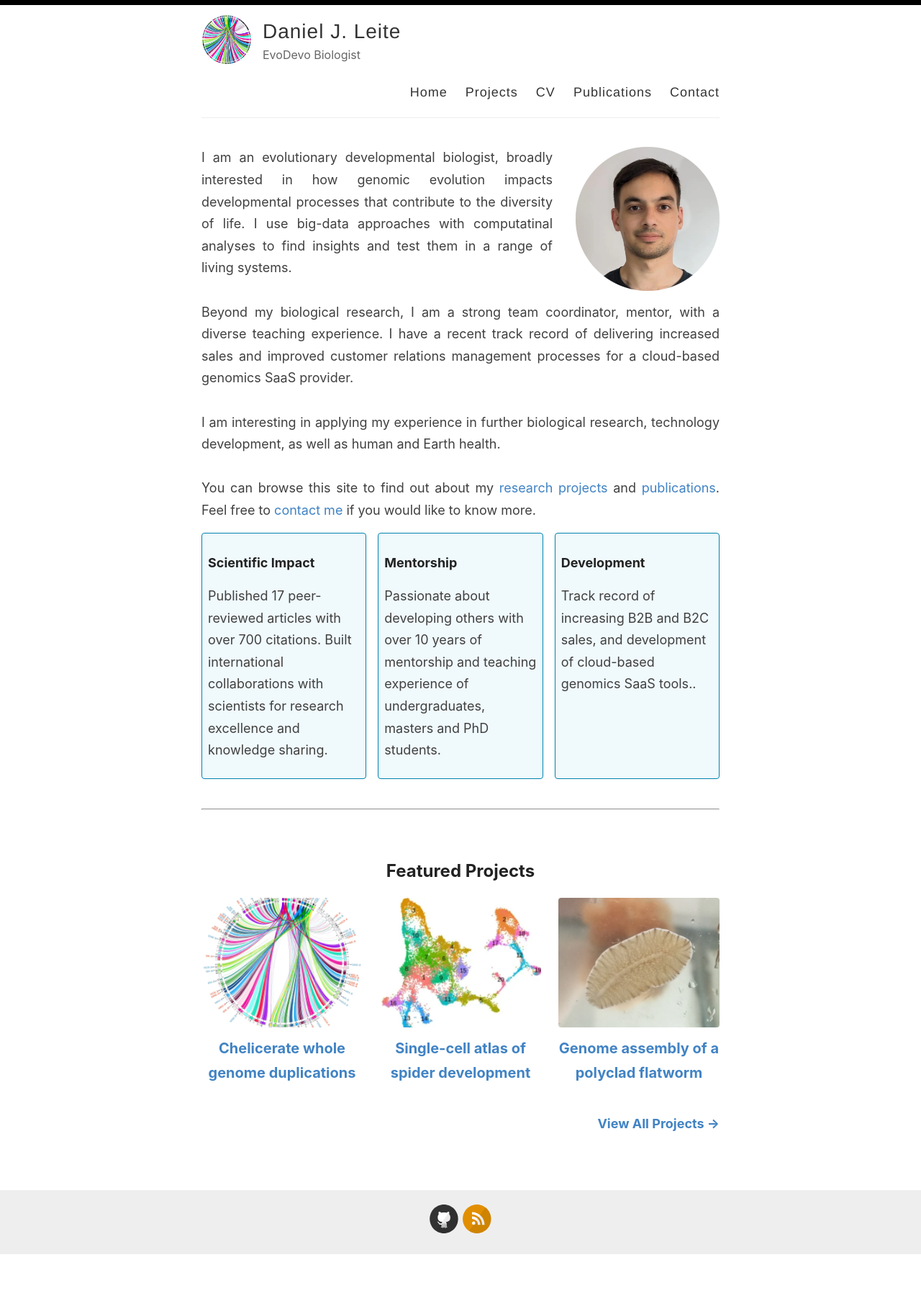
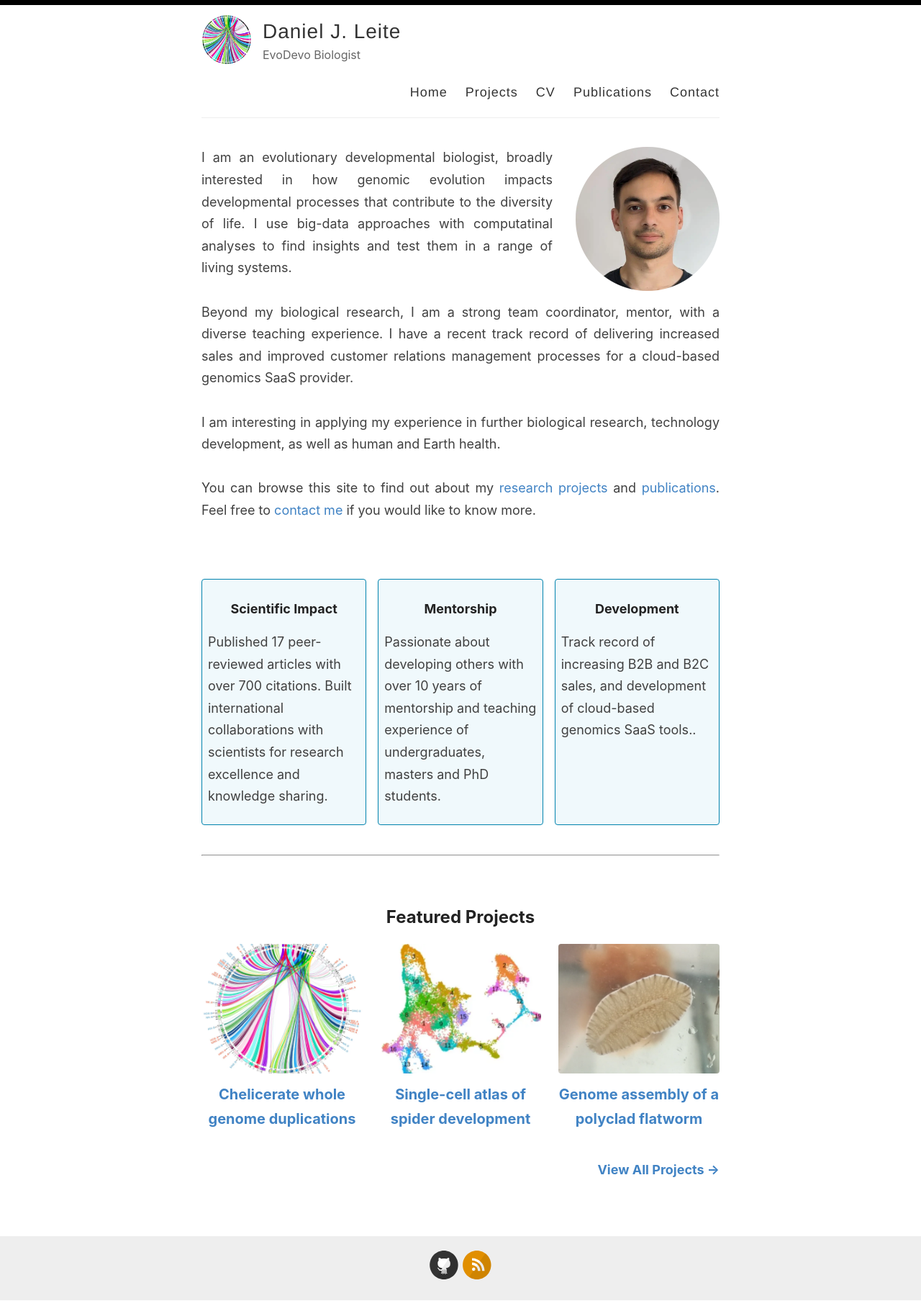
Before and after one commit to djleite/djleite.github.io, a Jekyll site: the page built from index.html, in a window 1280 px wide. Shown: the whole page at 72% size. Built offline with Jekyll 4.4.1, drawn with Linux system fonts in a browser that asks for light colours; the list of posts is cut into pages by our own code; before the commit the page ends 1743 px from its top, so only the background shows below that.

Commit message:
update achievement panels

```diff
--- a/index.html
+++ b/index.html
@@ -26,17 +26,17 @@ title: Home
     -->
     </p>
     <!-- 🔹 Info Panels Below Bio -->
-    <div style="display: flex; flex-wrap: wrap; justify-content: space-between; gap: 1rem; margin-top: 1rem;">
+    <div style="display: flex; flex-wrap: wrap; justify-content: space-between; gap: 1rem; margin-top: 5rem;">
       <div style="flex: 1 1 calc(33.333% - 1rem); text-align: center; border: 1px solid #0082ad; background-color: #f0f9fc; padding: 0.5rem; border-radius: 4px;">
-        <h4 style="margin-bottom: 0rem;">Scientific Impact</h3>
+        <h4 style="margin-bottom: 0rem; text-align: center;">Scientific Impact</h3>
         <p style="text-align: left;">Published 17 peer-reviewed articles with over 700 citations. Built international collaborations with scientists for research excellence and knowledge sharing.</p>
       </div>
       <div style="flex: 1 1 calc(33.333% - 1rem); text-align: center; border: 1px solid #0082ad; background-color: #f0f9fc; padding: 0.5rem; border-radius: 4px;">
-        <h4 style="margin-bottom: 0rem;">Mentorship</h3>
+        <h4 style="margin-bottom: 0rem; text-align: center;">Mentorship</h3>
         <p style="text-align: left;">Passionate about developing others with over 10 years of mentorship and teaching experience of undergraduates, masters and PhD students.</p>
       </div>
       <div style="flex: 1 1 calc(33.333% - 1rem); text-align: center; border: 1px solid #0082ad; background-color: #f0f9fc; padding: 0.5rem; border-radius: 4px;">
-        <h4 style="margin-bottom: 0rem;">Development</h3>
+        <h4 style="margin-bottom: 0rem; text-align: center;">Development</h3>
         <p style="text-align: left;">Track record of increasing B2B and B2C sales, and development of cloud-based genomics SaaS tools..</p>
       </div>
     </div>
```
